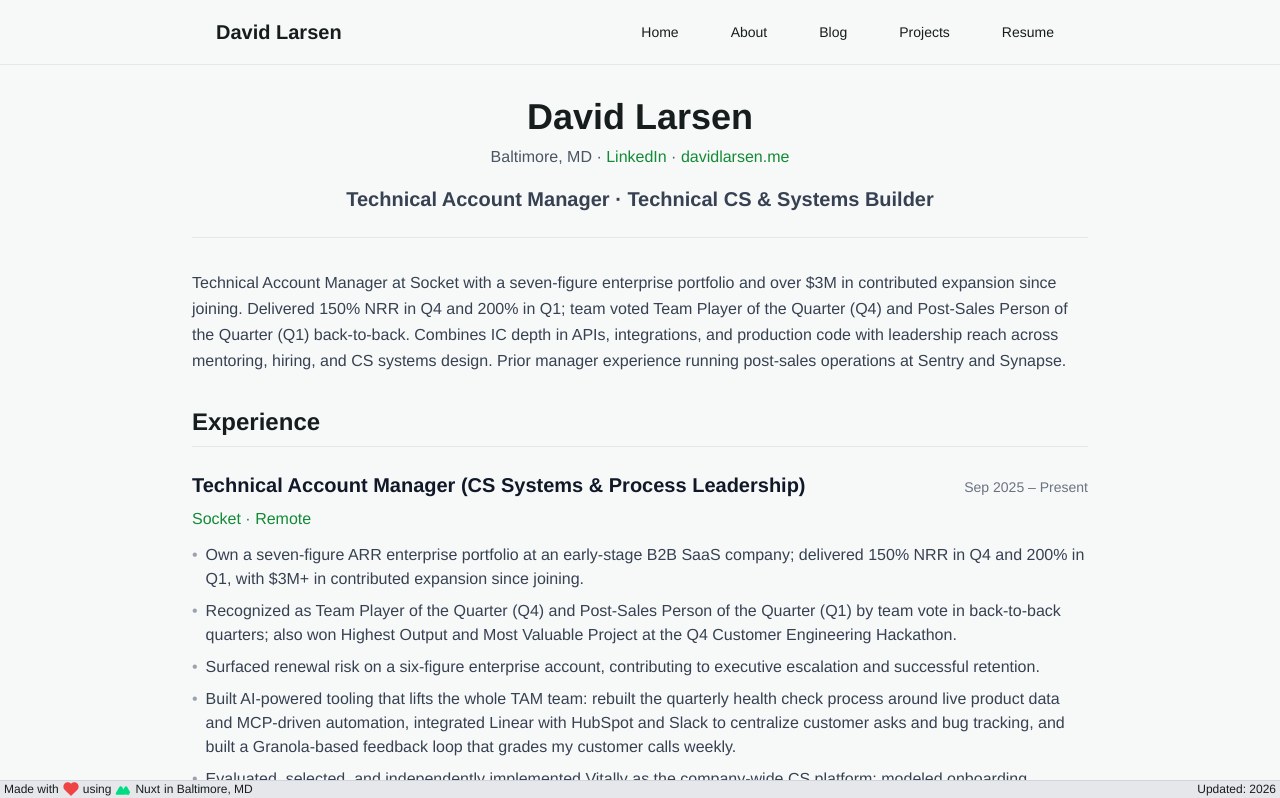
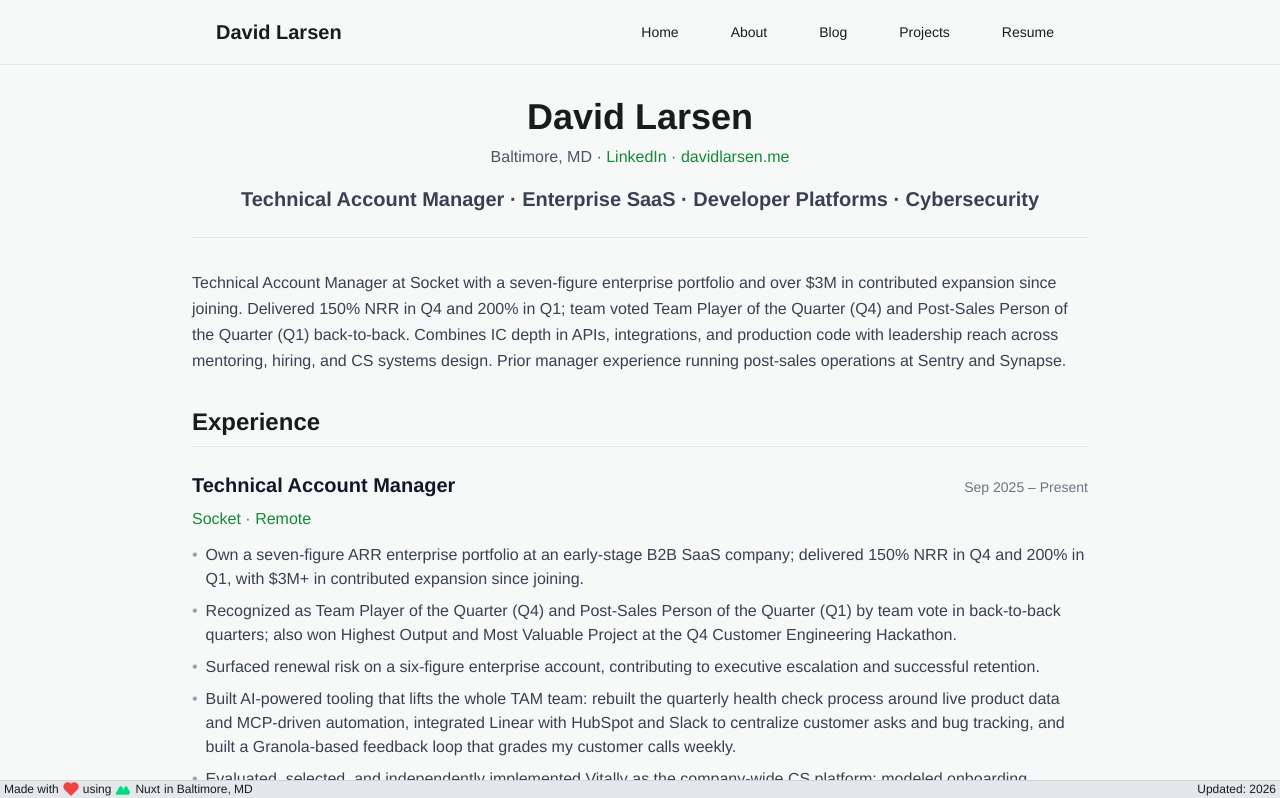
Before and after one commit to dc-larsen/davidlarsen.me, a Nuxt app: page /resume in a window 1280 px wide. Shown: the top 798 px of the page. Built offline with nearby package versions, Linux system fonts and the light colour scheme.

Commit message:
Sharpen subtitles toward enterprise TAM positioning

```diff
--- a/pages/about.vue
+++ b/pages/about.vue
@@ -2,7 +2,7 @@
   <div class="max-w-3xl mx-auto">
     <div class="text-center mb-12">
       <h1 class="text-4xl font-bold text-primary mb-4">About Me</h1>
-      <p class="text-xl text-gray-600">Technical Account Manager · Systems Builder</p>
+      <p class="text-xl text-gray-600">Technical Account Manager · Developer Platforms · Cybersecurity</p>
     </div>
 
     <!-- Main narrative content -->
--- a/pages/resume.vue
+++ b/pages/resume.vue
@@ -8,7 +8,7 @@
         <a href="https://www.linkedin.com/in/david-larsen-404622143/" target="_blank" rel="noopener noreferrer" class="text-secondary hover:underline">LinkedIn</a> ·
         <a href="https://davidlarsen.me" class="text-secondary hover:underline">davidlarsen.me</a>
       </p>
-      <p class="text-xl font-semibold text-gray-700">Technical Account Manager · Technical CS & Systems Builder</p>
+      <p class="text-xl font-semibold text-gray-700">Technical Account Manager · Enterprise SaaS · Developer Platforms · Cybersecurity</p>
     </div>
 
     <!-- Summary -->
@@ -25,7 +25,7 @@
       <!-- Socket -->
       <div class="mb-8">
         <div class="flex flex-col md:flex-row md:justify-between md:items-baseline mb-2">
-          <h3 class="text-xl font-semibold text-gray-900">Technical Account Manager (CS Systems & Process Leadership)</h3>
+          <h3 class="text-xl font-semibold text-gray-900">Technical Account Manager</h3>
           <span class="text-gray-500 text-sm">Sep 2025 – Present</span>
         </div>
         <p class="text-secondary font-medium mb-3">Socket · Remote</p>
```
